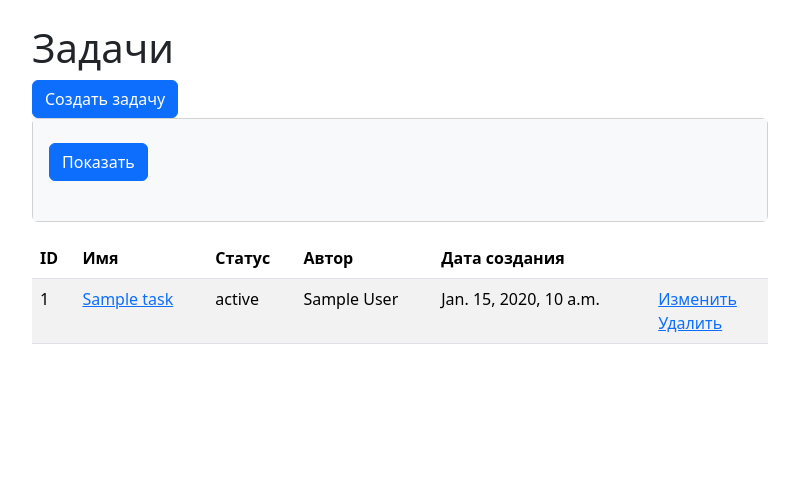
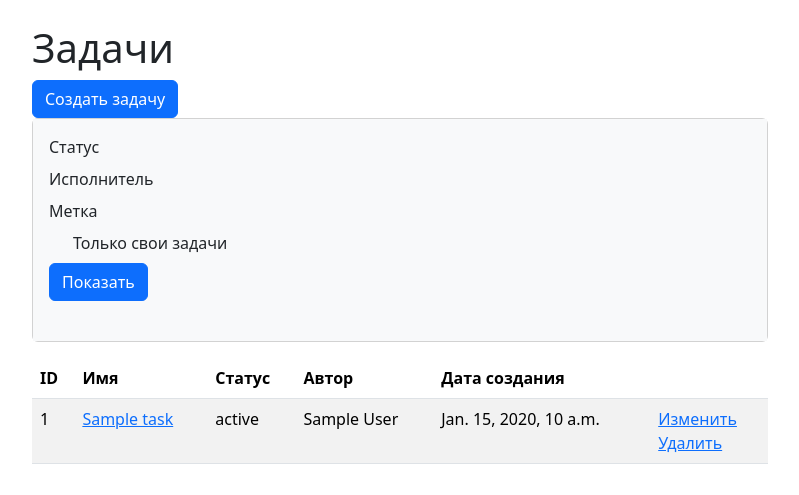
Before and after one commit to AlexandrBorovkov/python-project-52, a Django app: template task_manager/templates/tasks/list_tasks.html in a window 1280 px wide. Shown: the part 56-551 px from the top of the page, without its empty margins (50-849 px from the left). Run offline with Django 3.2, Linux system fonts and the light colour scheme; the template is opened without the code that fills it: most values are stand-ins (such as "Sample title", 1, 10 or a date in 2020); some libraries are stand-ins or nearby versions.

Commit message:
Create Checkbox

```diff
--- a/task_manager/templates/tasks/list_tasks.html
+++ b/task_manager/templates/tasks/list_tasks.html
@@ -14,18 +14,33 @@
                 <form method="get" class="mb-4">
 
                     <div class="form-group col-12 mb-2">
-                        {{ filter.form.status.label_tag }}
-                        {{ filter.form.status }}
+                        <label class="form-check-label">
+                            Статус
+                            {{ filter.form.status }}
+                        </label>
                     </div>
 
                     <div class="form-group col-12 mb-2">
-                        {{ filter.form.label.label_tag }}
-                        {{ filter.form.label }}
+                        <label class="form-check-label">
+                            Исполнитель
+                            {{ filter.form.executor }}
+                        </label>
                     </div>
 
                     <div class="form-group col-12 mb-2">
-                        {{ filter.form.user.label_tag }}
-                        {{ filter.form.user }}
+                        <label class="form-check-label">
+                            Метка
+                            {{ filter.form.label }}
+                        </label>
+                    </div>
+
+                    <div class="form-group col-12 mb-2">
+                        <div class="form-check">
+                            <label class="form-check-label">
+                                {{ filter.form.my_tasks }}
+                                Только свои задачи
+                            </label>
+                        </div>
                     </div>
 
                     <div class="form-group col-12">
```
Also changed, not shown: task_manager/tasks/filters.py (+15 -4 lines).
